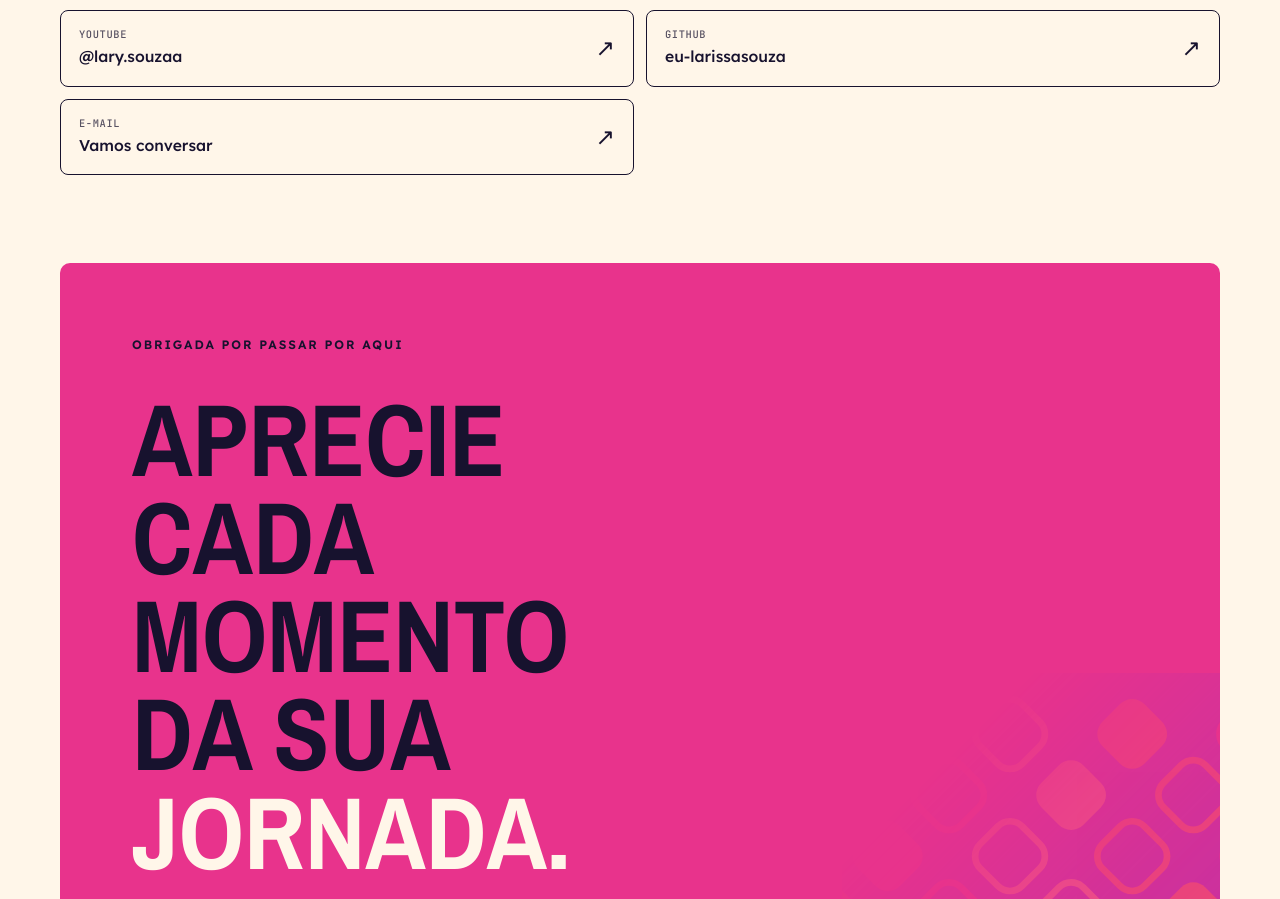
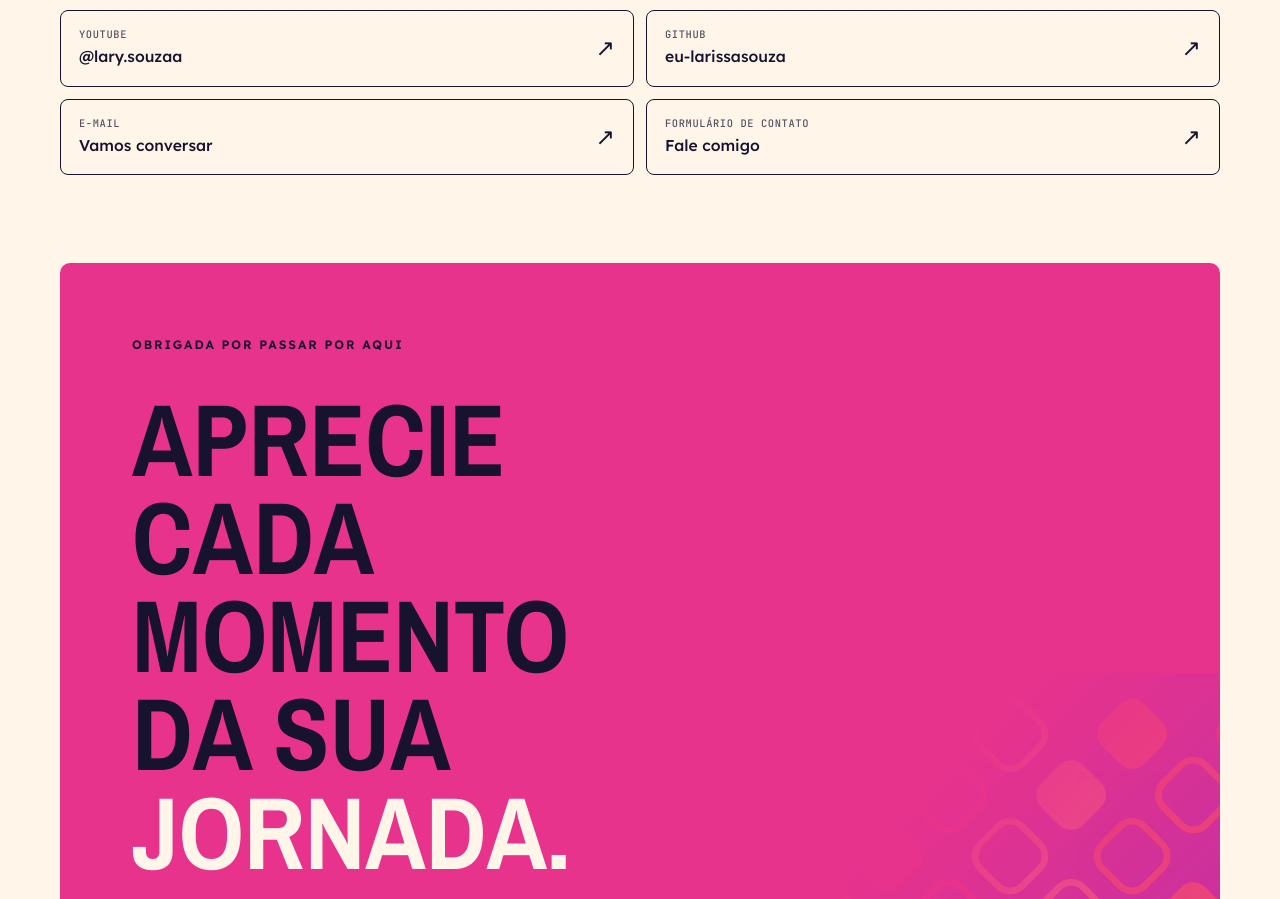
Before and after one commit to eu-larissasouza/portfolio-pessoal, a Next.js app: page / in a window 1280 px wide. Shown: the part 4395-5294 px from the top of the page. Built offline with nearby package versions, Linux system fonts and the light colour scheme.

Commit message:
feat(social-section): adiciona link para formulário de contato

```diff
--- a/src/app/components/SocialSection.jsx
+++ b/src/app/components/SocialSection.jsx
@@ -23,6 +23,11 @@ const links = [
     label: 'E-mail',
     value: 'Vamos conversar',
     href: 'mailto:larissa.alves.souza@outlook.com'
+  },
+  {
+    label: 'Formulário de contato',
+    value: 'Fale comigo',
+    href: 'https://forms.gle/XwR1H4HrFyQ4HgHq7'
   }
 ]
 
```
